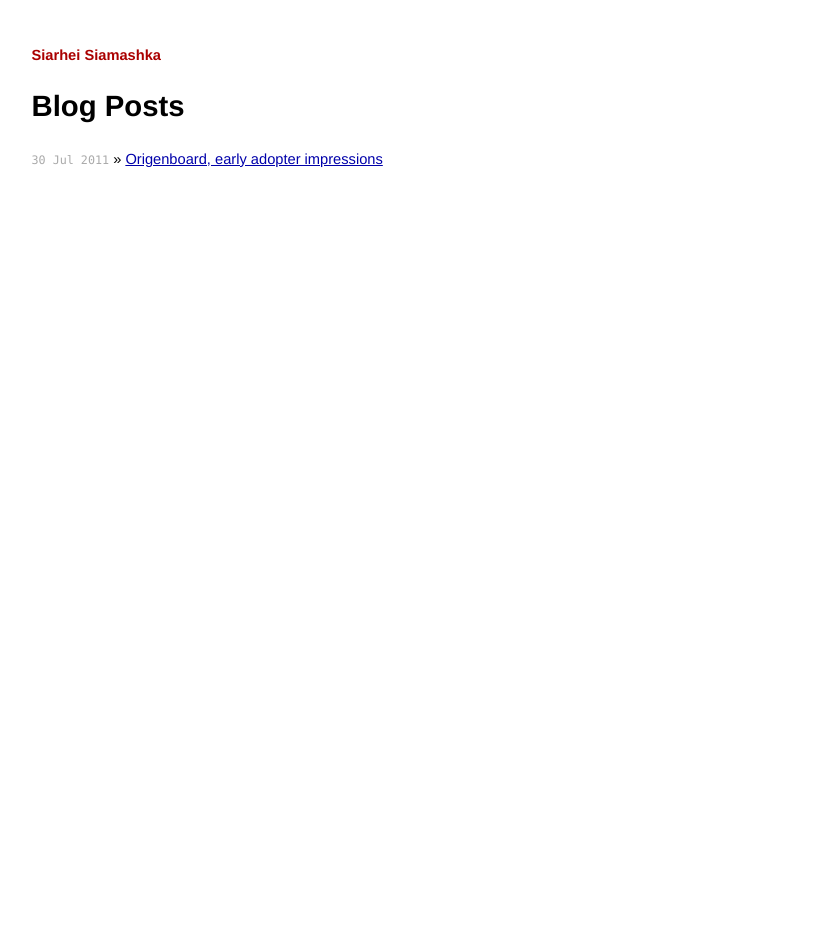
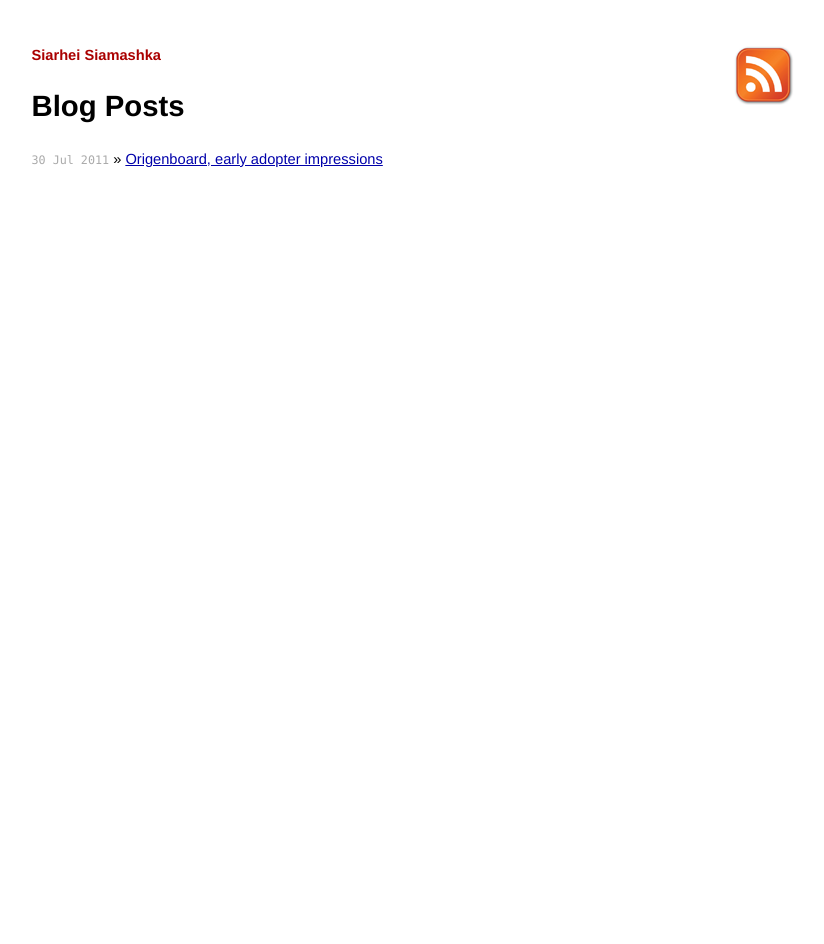
Before and after one commit to ssvb/ssvb.github.com, a Jekyll site: the page built from index.html, in a window 1280 px wide. Shown: the whole page, without its empty margins (227-1051 px from the left). Built offline with Jekyll 4.4.1, drawn with Linux system fonts in a browser that asks for light colours; Markdown is read by kramdown in place of the engine named in the settings.

Commit message:
Subscribe to feed icon added

```diff
--- a/_layouts/default.html
+++ b/_layouts/default.html
@@ -16,6 +16,8 @@
 <div class="site">
   <div class="title">
     <a href="/">Siarhei Siamashka</a>
+    <a style="float: right" href="http://feeds.feedburner.com/ssvb">
+        <img src="/images/rss.png" alt="Subscribe to RSS Feed" /></a>
   </div>
 
   {{ content }}
```
Also changed, not shown: images/rss.png (added).
